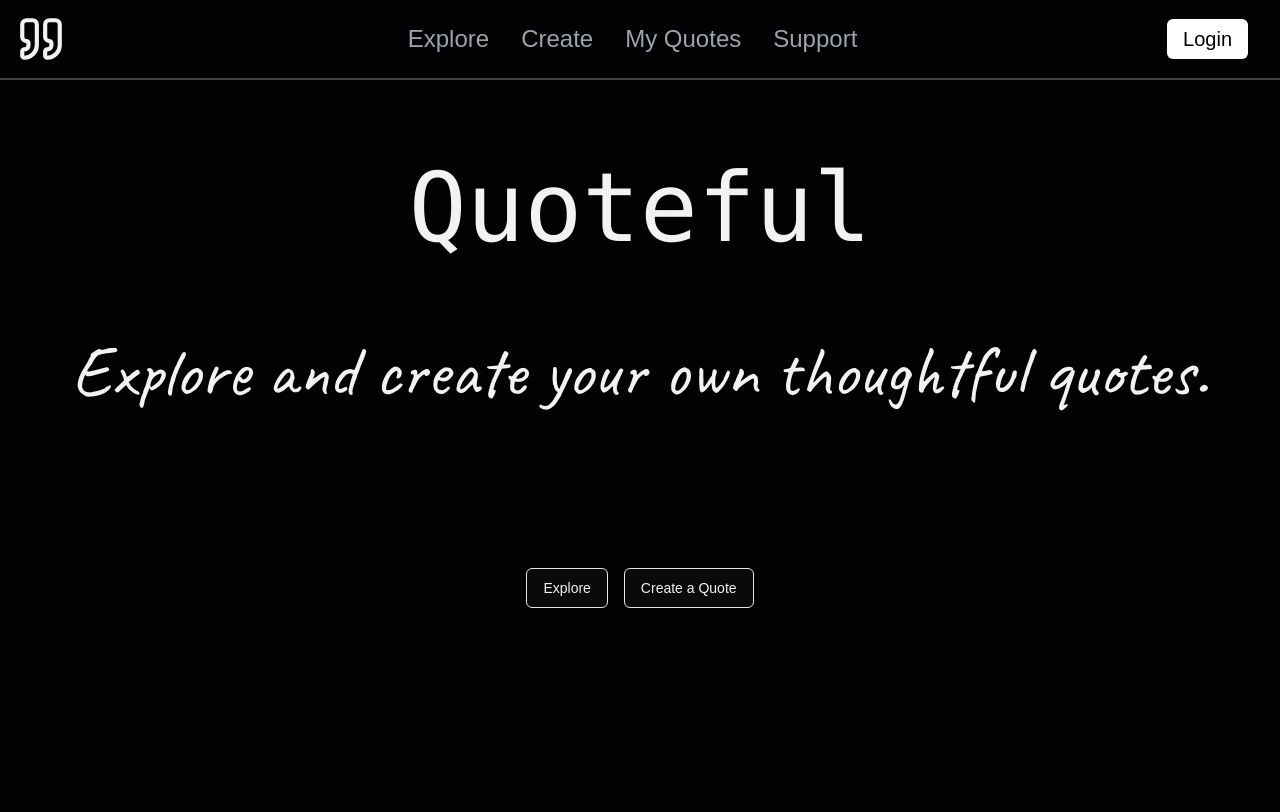
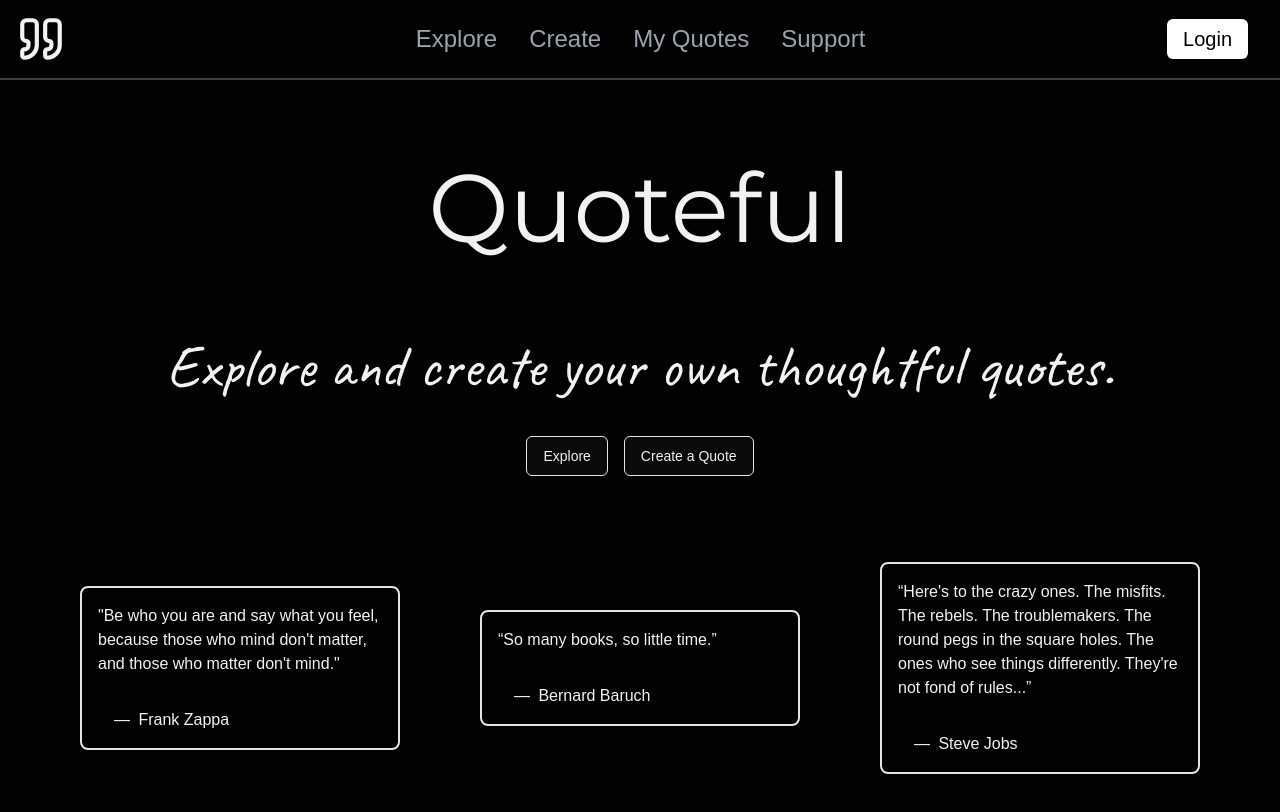
Before and after one commit to ZVKubajak/Quoteful, a React (Vite) app in the folder client/: page / in a window 1280 px wide. Shown: the top 812 px of the page. Built offline with nearby package versions, Linux system fonts and the light colour scheme.

Commit message:
Added Home Page Quote Showcase

```diff
--- a/client/src/index.css
+++ b/client/src/index.css
@@ -1,4 +1,5 @@
-@import url("https://fonts.googleapis.com/css2?family=Caveat:wght@400..700&display=swap"); /* Google Fonts */
+/* Google Fonts */
+@import url("https://fonts.googleapis.com/css2?family=Caveat:wght@400..700&family=Montserrat:ital,wght@0,100..900;1,100..900&display=swap");
 
 @tailwind base;
 @tailwind components;
--- a/client/src/layout/Header.tsx
+++ b/client/src/layout/Header.tsx
@@ -16,7 +16,7 @@ const Header = () => {
       <nav
         id="nav-bar"
         aria-label="Main Navigation"
-        className="text-center text-2xl space-x-8 pl-12"
+        className="text-center text-2xl space-x-8 pl-16"
       >
         <Link
           to="/explore"
--- a/client/src/pages/Home.tsx
+++ b/client/src/pages/Home.tsx
@@ -4,8 +4,8 @@ const Home = () => {
   return (
     <main>
       <section id="heading" className="text-center">
-        <h1 className="font-mono text-8xl py-20">Quoteful</h1>
-        <p className="font-caveat text-7xl pb-40">
+        <h1 className="font-montserrat text-8xl py-20">Quoteful</h1>
+        <p className="font-caveat text-6xl pb-10">
           Explore and create your own thoughtful quotes.
         </p>
 
@@ -18,6 +18,39 @@ const Home = () => {
           </Button>
         </div>
       </section>
+
+      <section
+        id="home-page-quote-showcase"
+        className="flex items-center justify-evenly h-96"
+      >
+        <div className="w-1/4 border-2 rounded-lg p-4">
+          <p className="pb-8">
+            "Be who you are and say what you feel, because those who mind don't
+            matter, and those who matter don't mind."
+          </p>
+          <h2 className="pl-4">
+            <span className="pr-1">―</span> Frank Zappa
+          </h2>
+        </div>
+
+        <div className="w-1/4 border-2 rounded-lg p-4">
+          <p className="pb-8">“So many books, so little time.”</p>
+          <h2 className="pl-4">
+            <span className="pr-1">―</span> Bernard Baruch
+          </h2>
+        </div>
+
+        <div className="w-1/4 border-2 rounded-lg p-4">
+          <p className="pb-8">
+            “Here's to the crazy ones. The misfits. The rebels. The
+            troublemakers. The round pegs in the square holes. The ones who see
+            things differently. They're not fond of rules...”
+          </p>
+          <h2 className="pl-4">
+            <span className="pr-1">―</span> Steve Jobs
+          </h2>
+        </div>
+      </section>
     </main>
   );
 };
--- a/client/tailwind.config.js
+++ b/client/tailwind.config.js
@@ -6,6 +6,7 @@ export default {
     extend: {
       fontFamily: {
         caveat: ["Caveat", "sans-serif"],
+        montserrat: ["Montserrat", "sans"]
       },
       borderRadius: {
         lg: "var(--radius)",
```
